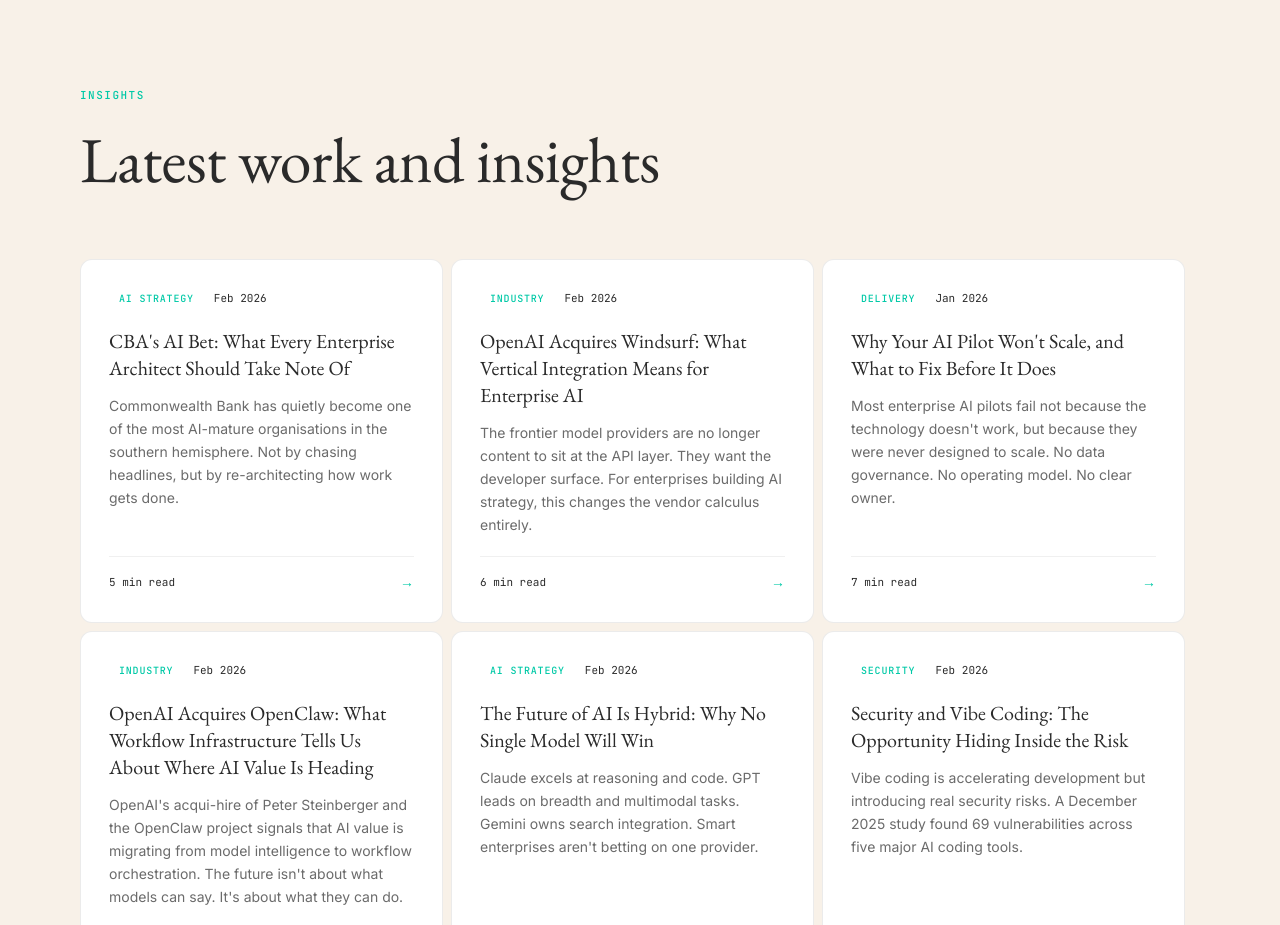
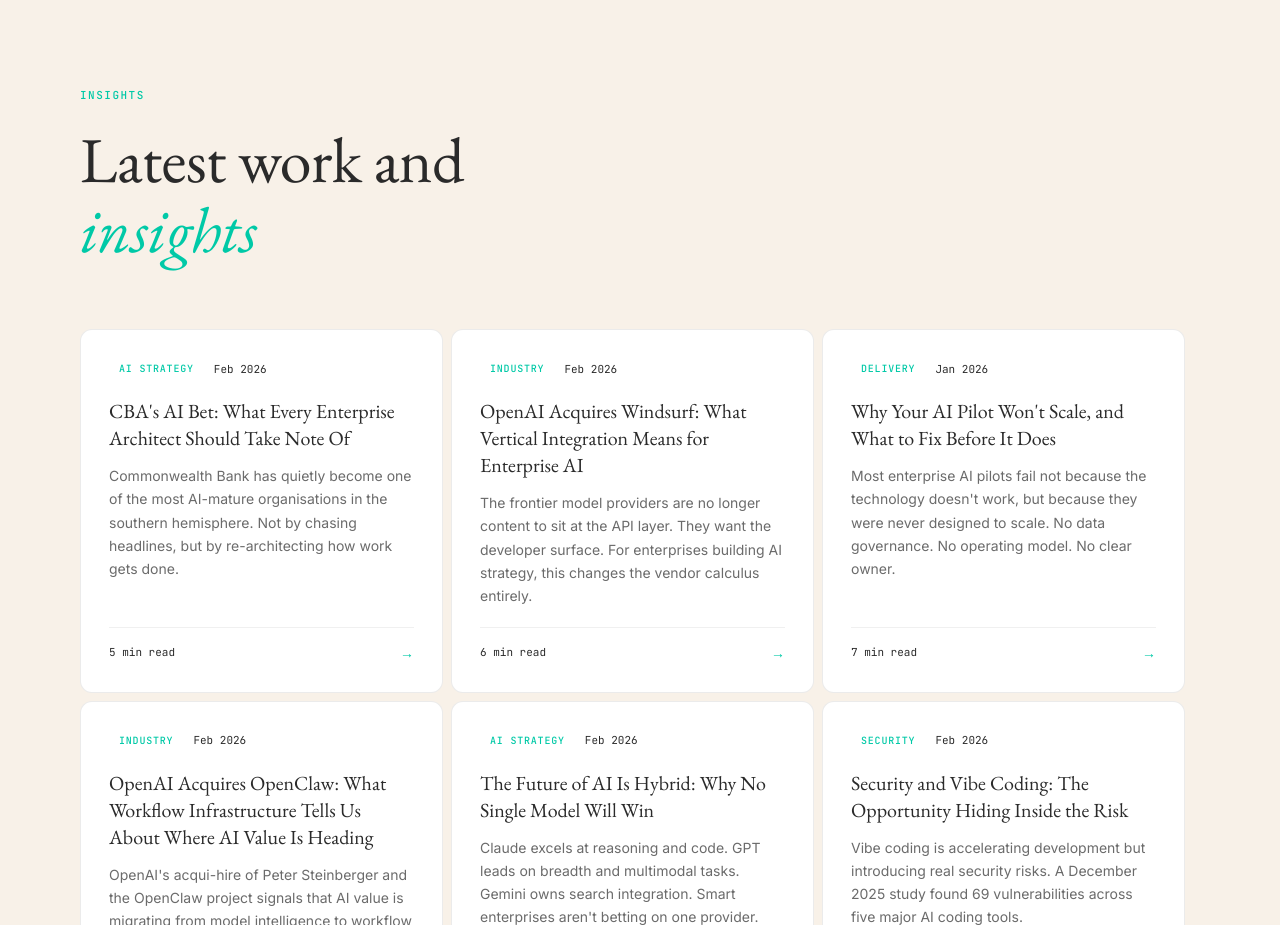
Before and after one commit to SimyV/hostly-landing, a React (Vite) app: page / in a window 1280 px wide. Shown: the part 5800-6725 px from the top of the page. Built offline with nearby package versions, Linux system fonts and the light colour scheme.

Commit message:
style: move insights to new line with italic accent

```diff
--- a/src/components/sections/Insights.tsx
+++ b/src/components/sections/Insights.tsx
@@ -14,7 +14,7 @@
         {/* Header */}
         <div style={{ marginBottom: 64 }}>
           <p className="eyebrow" style={{ marginBottom: 20 }}>Insights</p>
-          <h2 className="section-heading">Latest work and insights</h2>
+          <h2 className="section-heading" dangerouslySetInnerHTML={{ __html: 'Latest work and<br/><em>insights</em>' }} />
         </div>
 
         {/* Grid */}
```
